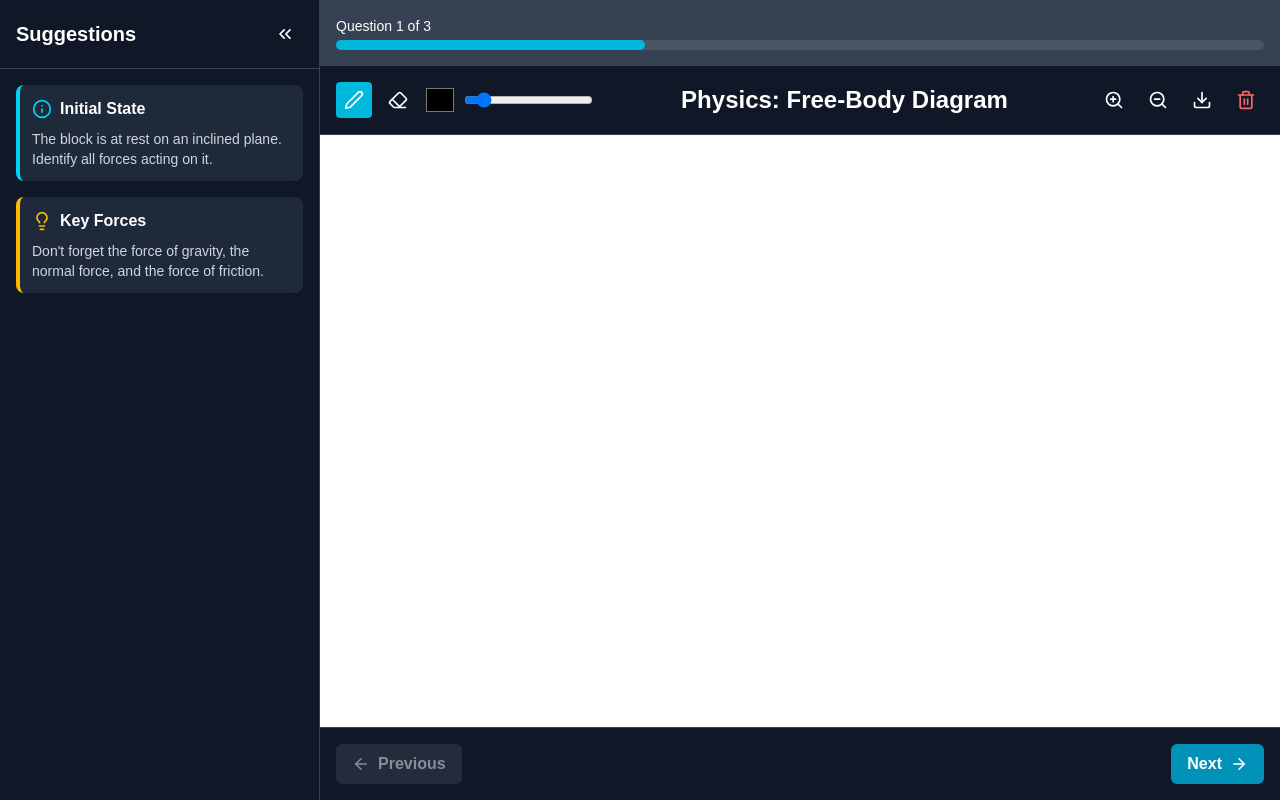
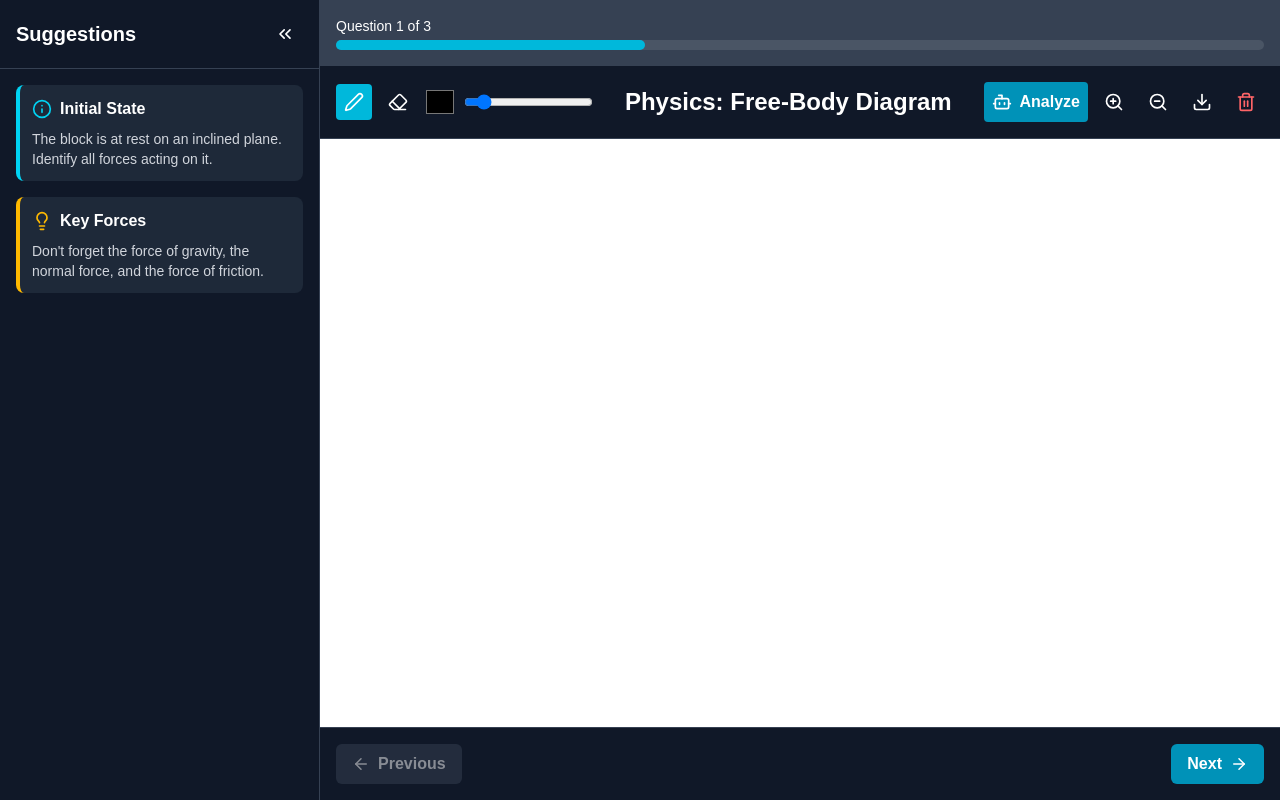
Before and after one commit to KaziAmin110/Revision, a Next.js app in the folder frontend/: page /whiteboard in a window 1280 px wide. Built offline with nearby package versions, Linux system fonts and the light colour scheme.

Commit message:
Added Base Working version OCR with faults

```diff
--- a/frontend/components/WhiteBoard.tsx
+++ b/frontend/components/WhiteBoard.tsx
@@ -1,25 +1,52 @@
 "use client";
 
 import React, { useRef, useEffect, useState } from "react";
-import { Pen, Eraser, Trash2, ZoomIn, ZoomOut, Download } from "lucide-react";
+import {
+  Pen,
+  Eraser,
+  Trash2,
+  ZoomIn,
+  ZoomOut,
+  Download,
+  Bot,
+} from "lucide-react";
 import { Sidebar } from "./Sidebar";
 import { Suggestion } from "./Suggestion";
 import { ProgressBar } from "./ProgressBar";
 import { NavigationControls } from "./NavigationControls";
 import { questions } from "@/src/questions";
 
+type AIFeedback = {
+  isCorrect: boolean;
+  suggestion: string;
+};
+
 const Whiteboard = () => {
   const canvasRef = useRef<HTMLCanvasElement>(null);
   const contextRef = useRef<CanvasRenderingContext2D | null>(null);
   const [isDrawing, setIsDrawing] = useState(false);
   const [tool, setTool] = useState<"pen" | "eraser">("pen");
-  const [color, setColor] = useState("#000000");
+  const [color, setColor] = useState("#000000"); // Pen color
   const [lineWidth, setLineWidth] = useState(3);
   const [scale, setScale] = useState(1);
 
   const [suggestions, setSuggestions] = useState<Suggestion[]>([]);
   const [currentQuestionIndex, setCurrentQuestionIndex] = useState(0);
   const currentQuestion = questions[currentQuestionIndex];
+
+  // --- NEW: State for AI feedback ---
+  const [feedback, setFeedback] = useState<AIFeedback | null>(null);
+  const [isLoadingFeedback, setIsLoadingFeedback] = useState(false);
+
+  // --- FIX: Function to draw a white background ---
+  const fillWhiteBackground = (context: CanvasRenderingContext2D) => {
+    const canvas = context.canvas;
+    context.save();
+    context.setTransform(1, 0, 0, 1, 0, 0); // Reset transform to fill properly
+    context.fillStyle = "white"; // Set fill style to white
+    context.fillRect(0, 0, canvas.width, canvas.height); // Fill the entire canvas
+    context.restore(); // Restore the previous transform state (scaling, etc.)
+  };
 
   const startDrawing = (x: number, y: number) => {
     if (contextRef.current) {
@@ -38,8 +65,10 @@ const Whiteboard = () => {
 
   const draw = (x: number, y: number) => {
     if (!isDrawing || !contextRef.current) return;
-    contextRef.current.globalCompositeOperation =
-      tool === "pen" ? "source-over" : "destination-out";
+    // For eraser, we draw with white color instead of cutting out transparency
+    contextRef.current.globalCompositeOperation = "source-over";
+    contextRef.current.strokeStyle = tool === "pen" ? color : "white";
+    contextRef.current.lineWidth = tool === "pen" ? lineWidth : lineWidth * 5; // Make eraser bigger
     contextRef.current.lineTo(x, y);
     contextRef.current.stroke();
   };
@@ -70,18 +99,15 @@ const Whiteboard = () => {
     const { x, y } = getCoordsFromEvent(e);
     startDrawing(x, y);
   };
-
   const handleMouseMove = (e: React.MouseEvent<HTMLCanvasElement>) => {
     if (!isDrawing) return;
     const { x, y } = getCoordsFromEvent(e);
     draw(x, y);
   };
-
   const handleTouchStart = (e: React.TouchEvent<HTMLCanvasElement>) => {
     const { x, y } = getCoordsFromEvent(e);
     startDrawing(x, y);
   };
-
   const handleTouchMove = (e: React.TouchEvent<HTMLCanvasElement>) => {
     if (!isDrawing) return;
     e.preventDefault();
@@ -102,13 +128,10 @@ const Whiteboard = () => {
   };
 
   const clearCanvas = () => {
-    const canvas = canvasRef.current;
     const context = contextRef.current;
-    if (canvas && context) {
-      context.save();
-      context.setTransform(1, 0, 0, 1, 0, 0);
-      context.clearRect(0, 0, canvas.width, canvas.height);
-      context.restore();
+    if (context) {
+      fillWhiteBackground(context); // FIX: Use the background fill function
+      setFeedback(null); // Clear previous feedback
     }
   };
 
@@ -136,6 +159,8 @@ const Whiteboard = () => {
         const context = canvas.getContext("2d");
         if (context) {
           context.scale(dpr, dpr);
+          // --- FIX: Fill background on initialization ---
+          fillWhiteBackground(context);
           context.lineCap = "round";
           context.strokeStyle = color;
           context.lineWidth = lineWidth;
@@ -145,8 +170,9 @@ const Whiteboard = () => {
     };
     setCanvasDimensions();
     window.addEventListener("resize", setCanvasDimensions);
+    // Cleanup function to avoid memory leaks
     return () => window.removeEventListener("resize", setCanvasDimensions);
-  }, [color, lineWidth]);
+  }, []);
 
   useEffect(() => {
     if (contextRef.current) {
@@ -155,18 +181,50 @@ const Whiteboard = () => {
     }
   }, [color, lineWidth]);
 
+  // --- NEW: Function to send image to backend ---
+  const getAIFeedback = async () => {
+    if (!canvasRef.current) return;
+
+    const imageDataUrl = canvasRef.current.toDataURL("image/png");
+    const base64Image = imageDataUrl.split(",")[1];
+
+    setIsLoadingFeedback(true);
+    setFeedback(null);
+
+    try {
+      const response = await fetch("http://127.0.0.1:5001/api/analyze-work", {
+        method: "POST",
+        headers: { "Content-Type": "application/json" },
+        body: JSON.stringify({
+          image: base64Image,
+          problemContext: currentQuestion.title, // Send current question as context
+        }),
+      });
+
+      if (!response.ok) {
+        throw new Error("Failed to get feedback from the server.");
+      }
+
+      const data: AIFeedback = await response.json();
+      setFeedback(data);
+    } catch (error) {
+      console.error("Error getting AI feedback:", error);
+      setFeedback({
+        suggestion: "Could not get feedback. Please try again.",
+        isCorrect: false,
+      });
+    } finally {
+      setIsLoadingFeedback(false);
+    }
+  };
+
   const downloadCanvas = () => {
     const canvas = canvasRef.current;
-
     if (canvas) {
       const image = canvas.toDataURL("image/png");
-
       const link = document.createElement("a");
-
       link.href = image;
-
       link.download = "whiteboard-solution.png";
-
       link.click();
     }
   };
@@ -174,7 +232,6 @@ const Whiteboard = () => {
   const handleZoom = (direction: "in" | "out") => {
     setScale((prevScale) => {
       const newScale = direction === "in" ? prevScale * 1.1 : prevScale / 1.1;
-
       return Math.max(0.5, Math.min(newScale, 3));
     });
   };
@@ -183,11 +240,14 @@ const Whiteboard = () => {
     <div className="flex w-screen h-screen bg-white overflow-hidden">
       <Sidebar suggestions={suggestions} />
       <div className="w-full flex-1 flex flex-col bg-white overflow-hidden">
+        {/* ... ProgressBar ... */}
         <ProgressBar
           current={currentQuestionIndex + 1}
           total={questions.length}
         />
+
         <div className="toolbar bg-gray-900 p-4 flex items-center justify-between gap-2 border-b border-gray-700">
+          {/* ... Left side tools (pen, eraser, etc.) ... */}
           <div className="flex items-center gap-2">
             <button
               onClick={() => setTool("pen")}
@@ -233,7 +293,18 @@ const Whiteboard = () => {
             {" "}
             <h1 className="text-2xl font-bold">{currentQuestion.title}</h1>{" "}
           </div>
+          {/* ... Right side tools (zoom, download, etc.) ... */}
           <div className="flex items-center gap-2">
+            {/* --- NEW: Analyze Button --- */}
+            <button
+              onClick={getAIFeedback}
+              disabled={isLoadingFeedback}
+              className="p-2 flex items-center gap-2 bg-cyan-600 hover:bg-cyan-700 rounded text-white font-bold disabled:bg-gray-500"
+              title="Analyze Work"
+            >
+              <Bot size={20} />
+              {isLoadingFeedback ? "Analyzing..." : "Analyze"}
+            </button>
             <button
               onClick={() => handleZoom("in")}
               className="p-2 hover:bg-gray-700 rounded hover:cursor-pointer"
@@ -278,7 +349,7 @@ const Whiteboard = () => {
           </div>
         </div>
 
-        <div className="flex-grow w-full overflow-auto bg-white min-h-0">
+        <div className="flex-grow w-full overflow-auto bg-white min-h-0 relative">
           <canvas
             ref={canvasRef}
             onMouseDown={handleMouseDown}
@@ -288,12 +359,23 @@ const Whiteboard = () => {
             onTouchStart={handleTouchStart}
             onTouchEnd={finishDrawing}
             onTouchMove={handleTouchMove}
-            className="cursor-crosshair bg-white"
+            className="cursor-crosshair" // Removed bg-white, handled by fill
             style={{
               transform: `scale(${scale})`,
               transformOrigin: "top left",
             }}
           />
+          {/* --- NEW: Display AI Feedback --- */}
+          {feedback && (
+            <div
+              className={`absolute bottom-4 left-4 right-4 p-4 rounded-lg text-white ${
+                feedback.isCorrect ? "bg-green-600" : "bg-yellow-600"
+              }`}
+            >
+              <p className="font-bold">ProRev Assistant:</p>
+              <p>{feedback.suggestion}</p>
+            </div>
+          )}
         </div>
 
         <NavigationControls
```
Also changed, not shown: 1 other file (tests, documents, lock files or other folders).
